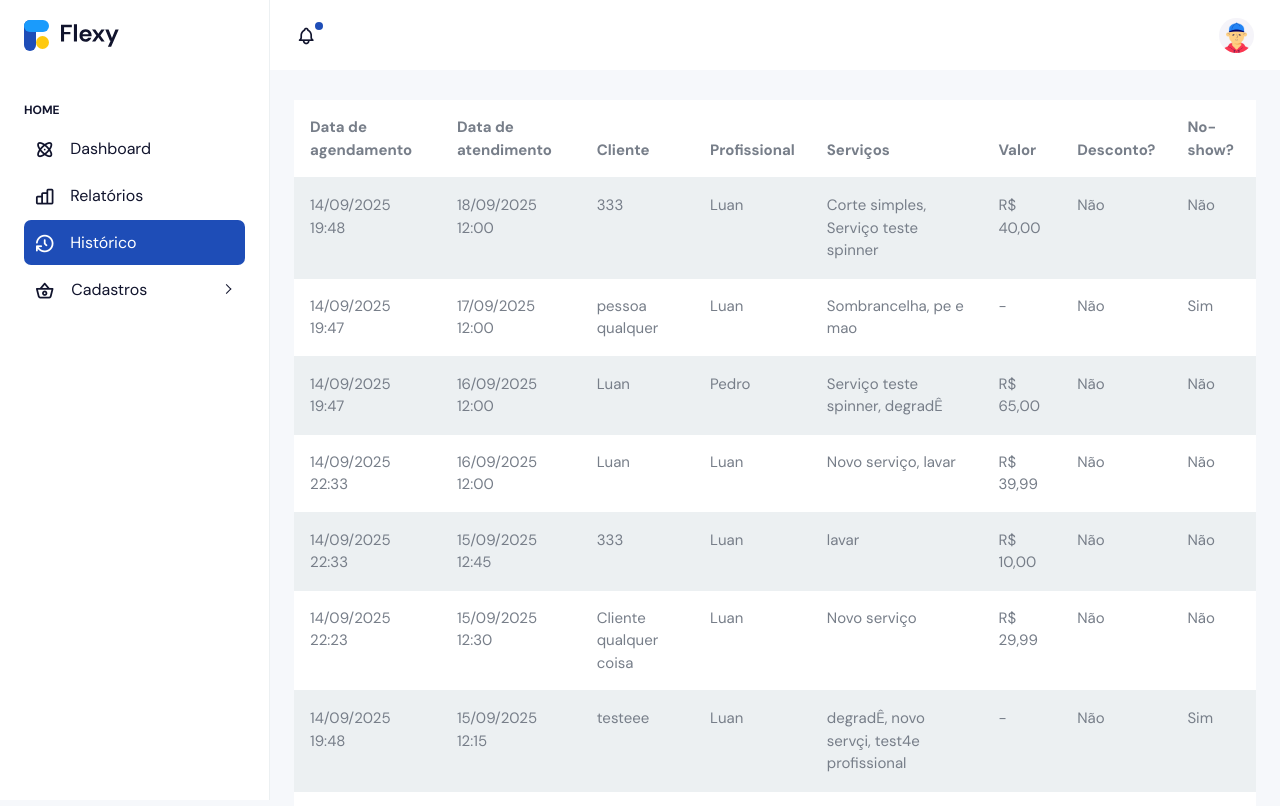
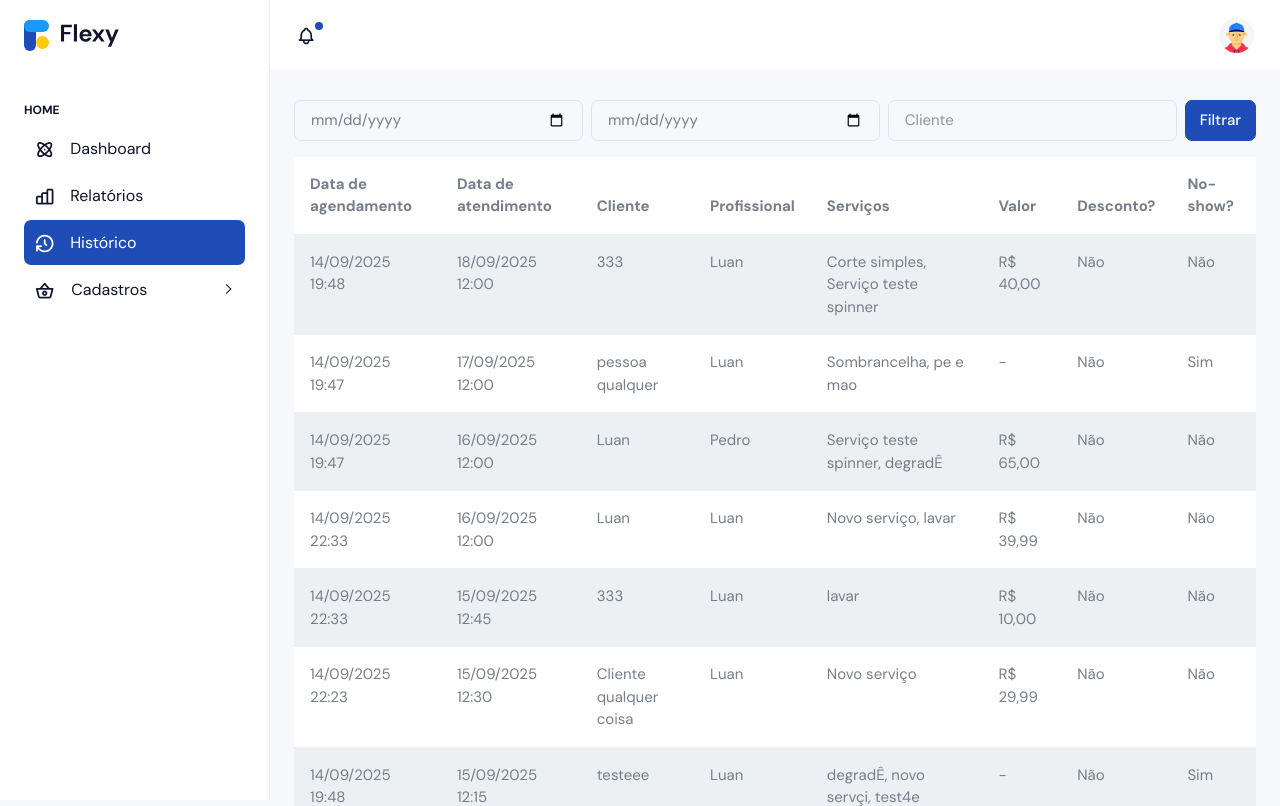
Before and after one commit to luan640/saas_atendimento, a Django app: page /home/historico/ in a window 1280 px wide. Shown: the top 806 px of the page. Run offline with Django 5.2, Linux system fonts and the light colour scheme; a user stored in the database is signed in; data comes from the database, SQL or seed files in the repository; some libraries are stand-ins or nearby versions.

Commit message:
Add filters to owner history

```diff
--- a/apps/accounts/templates/accounts/partials/owner_historico.html
+++ b/apps/accounts/templates/accounts/partials/owner_historico.html
@@ -1,4 +1,22 @@
 <div id="owner-historico">
+  <form class="row g-2 mb-3"
+        hx-get="{% url 'accounts:owner_historico' %}"
+        hx-target="#owner-historico"
+        hx-select="#owner-historico"
+        hx-swap="outerHTML">
+    <div class="col">
+      <input type="date" name="inicio" class="form-control" value="{{ request.GET.inicio }}">
+    </div>
+    <div class="col">
+      <input type="date" name="fim" class="form-control" value="{{ request.GET.fim }}">
+    </div>
+    <div class="col">
+      <input type="text" name="cliente" class="form-control" placeholder="Cliente" value="{{ request.GET.cliente }}">
+    </div>
+    <div class="col-auto">
+      <button type="submit" class="btn btn-primary">Filtrar</button>
+    </div>
+  </form>
   <table class="table table-striped">
     <thead>
       <tr>
@@ -39,7 +57,7 @@
       {% if page_obj.has_previous %}
         <li class="page-item">
           <a class="page-link"
-             hx-get="{% url 'accounts:owner_historico' %}?page={{ page_obj.previous_page_number }}"
+             hx-get="{% url 'accounts:owner_historico' %}?page={{ page_obj.previous_page_number }}{% if querystring %}&{{ querystring }}{% endif %}"
              hx-target="#owner-historico"
              hx-select="#owner-historico"
              hx-swap="outerHTML">&laquo;</a>
@@ -51,7 +69,7 @@
       {% for i in page_obj.paginator.page_range %}
         <li class="page-item {% if page_obj.number == i %}active{% endif %}">
           <a class="page-link"
-             hx-get="{% url 'accounts:owner_historico' %}?page={{ i }}"
+             hx-get="{% url 'accounts:owner_historico' %}?page={{ i }}{% if querystring %}&{{ querystring }}{% endif %}"
              hx-target="#owner-historico"
              hx-select="#owner-historico"
              hx-swap="outerHTML">{{ i }}</a>
@@ -61,7 +79,7 @@
       {% if page_obj.has_next %}
         <li class="page-item">
           <a class="page-link"
-             hx-get="{% url 'accounts:owner_historico' %}?page={{ page_obj.next_page_number }}"
+             hx-get="{% url 'accounts:owner_historico' %}?page={{ page_obj.next_page_number }}{% if querystring %}&{{ querystring }}{% endif %}"
              hx-target="#owner-historico"
              hx-select="#owner-historico"
              hx-swap="outerHTML">&raquo;</a>
--- a/apps/accounts/views.py
+++ b/apps/accounts/views.py
@@ -235,11 +235,22 @@ def owner_historico(request):
         .prefetch_related('servicos')
         .order_by('-data', '-hora')
     )
+    inicio = request.GET.get('inicio')
+    fim = request.GET.get('fim')
+    cliente = request.GET.get('cliente')
+    if inicio:
+        ag_qs = ag_qs.filter(data__gte=inicio)
+    if fim:
+        ag_qs = ag_qs.filter(data__lte=fim)
+    if cliente:
+        ag_qs = ag_qs.filter(cliente__full_name__icontains=cliente)
     paginator = Paginator(ag_qs, 10)
     page_number = request.GET.get('page')
     page_obj = paginator.get_page(page_number)
 
-    ctx = {'page_obj': page_obj}
+    params = request.GET.copy()
+    params.pop('page', None)
+    ctx = {'page_obj': page_obj, 'querystring': params.urlencode()}
     target = request.headers.get('HX-Target')
     if request.headers.get('HX-Request') and target != 'content':
         return render(request, 'accounts/partials/owner_historico.html', ctx)
```
